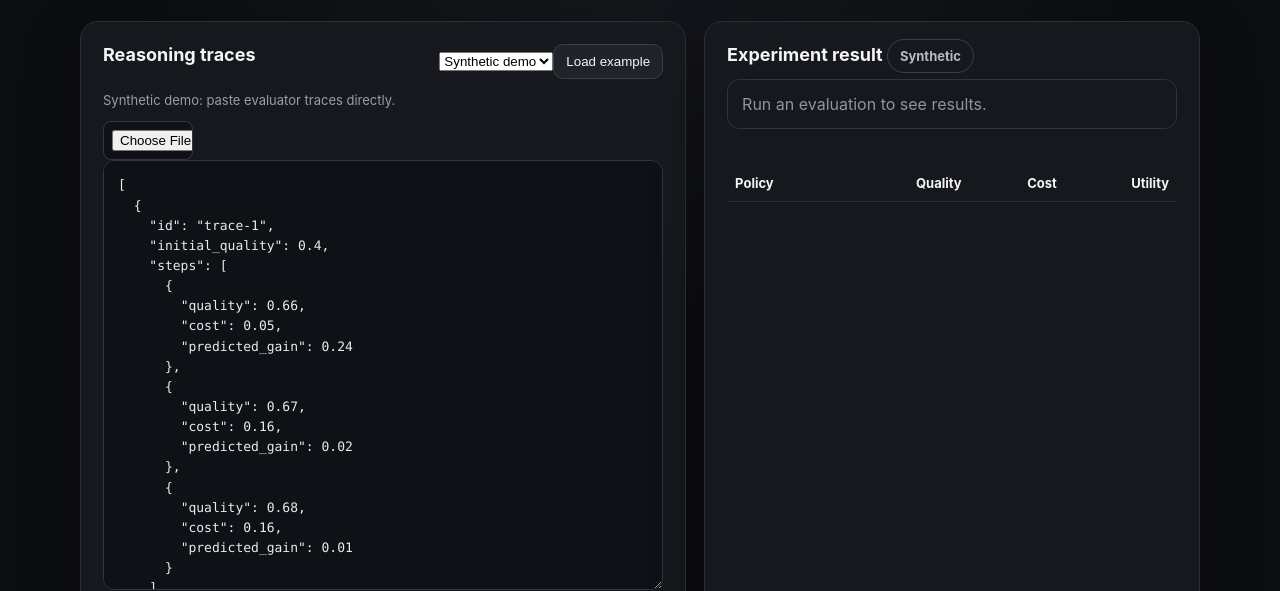
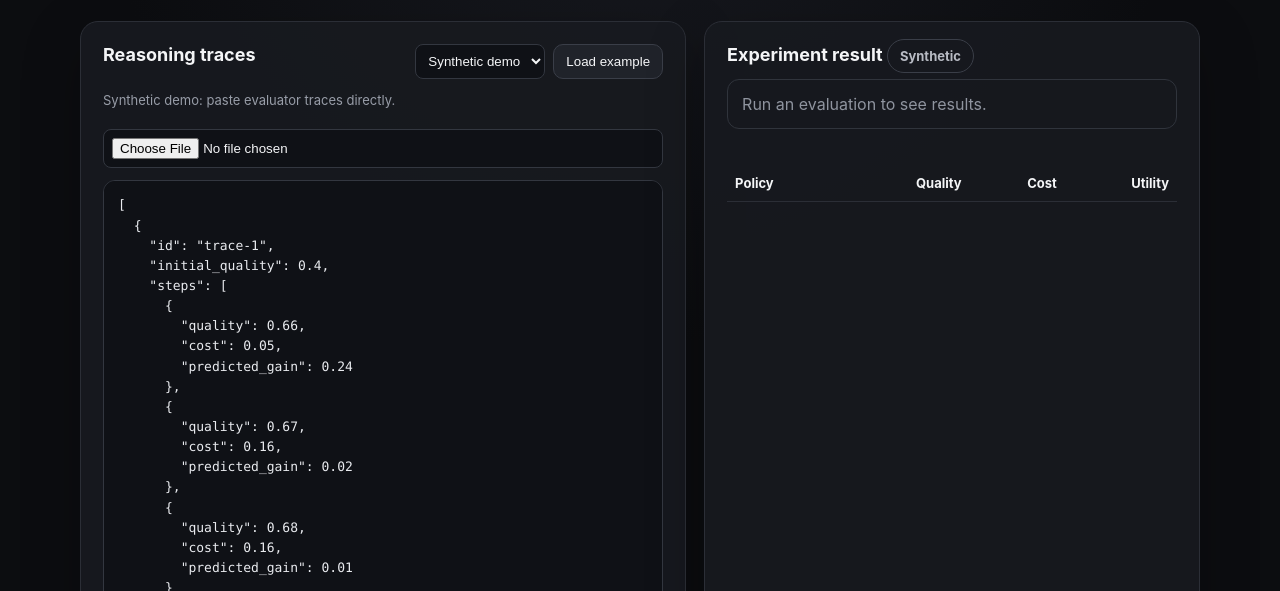
Before and after one commit to saim14/your-engine, a website: page thinkgate/web/index.html in a window 1280 px wide. Shown: the part 209-800 px from the top of the page. Drawn offline with Linux system fonts and the light colour scheme; files that its build step writes are made by us from their sources; files whose address does not match are found by name.

Commit message:
Style real-trace experiment controls

```diff
--- a/thinkgate/web/styles.css
+++ b/thinkgate/web/styles.css
@@ -41,3 +41,7 @@ th:first-child, td:first-child { text-align: left; }
   .grid { grid-template-columns: 1fr; }
   .hero { flex-direction: column; }
 }
+
+.panel-head-actions { display: flex; gap: 8px; align-items: center; }
+select, input[type="file"] { background: #0f1116; color: #f4f5f7; border: 1px solid #333740; border-radius: 8px; padding: 8px; }
+input[type="file"] { width: 100%; margin: 8px 0 12px; }
```
